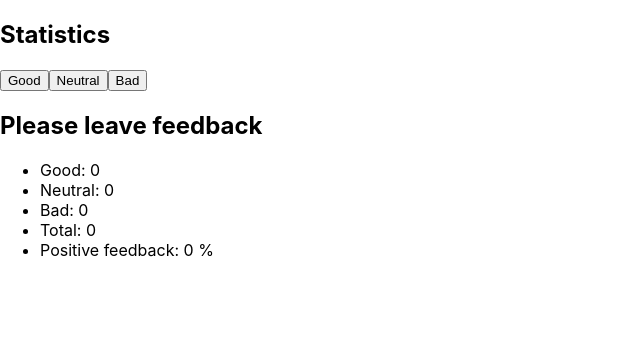
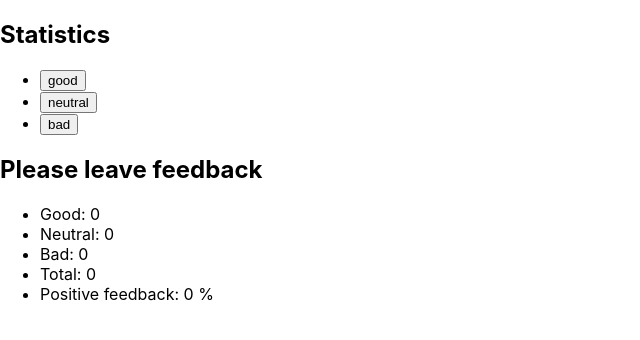
Before and after one commit to Maestrotel/goit-react-hw-02-feedback, a React (Create React App) app: page / in a window 1280 px wide. Shown: the top 340 px of the page, without its empty margins (0-640 px from the left). Built offline with nearby package versions, Linux system fonts and the light colour scheme.

Commit message:
logic updates

```diff
--- a/src/components/App.jsx
+++ b/src/components/App.jsx
@@ -11,16 +11,35 @@ export class App extends Component {
     bad: 0,
   };
 
-  // countTotalFeedback() { }
+  handleClick = e => {
+    const { name } = e.target;
+    this.setState(prevState => ({ [name]: prevState[name] + 1 }));
+  };
 
-  // countPositiveFeedbackPercentage() { }
+  countTotalFeedback = () => {
+    const { good, neutral, bad } = this.state;
+    return good + neutral + bad;
+  };
+
+  countPositiveFeedbackPercentage = () => {
+    const { good, neutral, bad } = this.state;
+    return (good / this.countTotalFeedback()) * 100 || 0;
+  };
 
   render() {
     const { good, neutral, bad } = this.state;
+    const { countTotalFeedback, countPositiveFeedbackPercentage, handleClick } =
+      this;
+    const total = countTotalFeedback();
+    const positive = countPositiveFeedbackPercentage();
+
     return (
       <>
         <Section title="Statistics">
-          <FeedbackOptions options={0} onLeaveFeedback={0} />
+          <FeedbackOptions
+            options={Object.keys(this.state)}
+            onLeaveFeedback={handleClick}
+          />
         </Section>
         {/* <Notification message="There is no feedback" /> */}
         <Section title="Please leave feedback">
@@ -28,8 +47,8 @@ export class App extends Component {
             good={good}
             neutral={neutral}
             bad={bad}
-            total={0}
-            positivePercentage={0}
+            total={total}
+            positivePercentage={positive}
           />
         </Section>
       </>
--- a/src/components/FeedbackOptions/FeedbackOptions.jsx
+++ b/src/components/FeedbackOptions/FeedbackOptions.jsx
@@ -1,9 +1,13 @@
-export const FeedbackOptions = () => {
+export const FeedbackOptions = ({ onLeaveFeedback, options }) => {
   return (
-    <div>
-      <button>Good</button>
-      <button>Neutral</button>
-      <button>Bad</button>
-    </div>
+    <ul>
+      {options.map(option => (
+        <li key={option}>
+          <button onClick={onLeaveFeedback} name={option}>
+            {option}
+          </button>
+        </li>
+      ))}
+    </ul>
   );
 };
```
